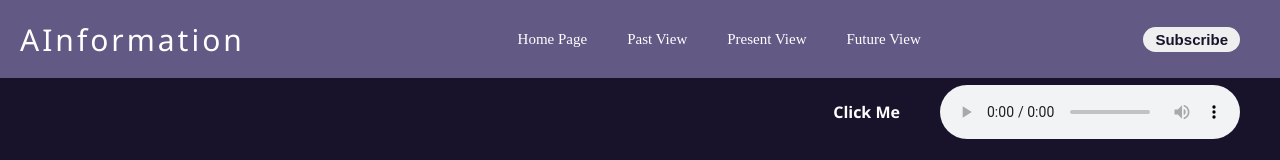
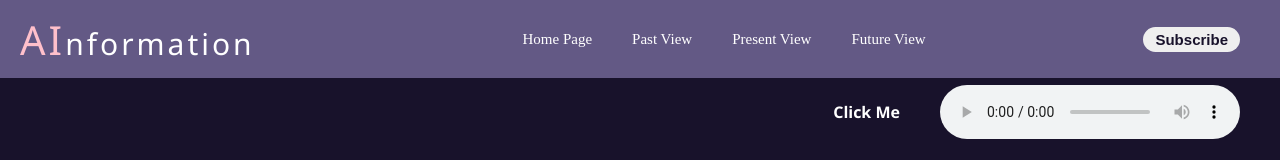
Before and after one commit to Fatima-Maarouf01/Parallax-Website, a plain HTML site: page pastview.html in a window 1280 px wide. Shown: the top 160 px of the page. Drawn offline with Linux system fonts and the light colour scheme.

Commit message:
Changed title style

```diff
--- a/pastview.html
+++ b/pastview.html
@@ -5,7 +5,7 @@
 </head>
 <body>
     <header>
-        <h2 class="color">AInformation</h2>
+        <h2 class="color"><span class="letter-color">AI</span>nformation</h2>
        <ul>
         <li><a href="main.html">Home Page</a></li>
         <li><a href="pastview.html">Past View</a></li>
```
Also changed, not shown: presentview.html (+1 -1 lines).
